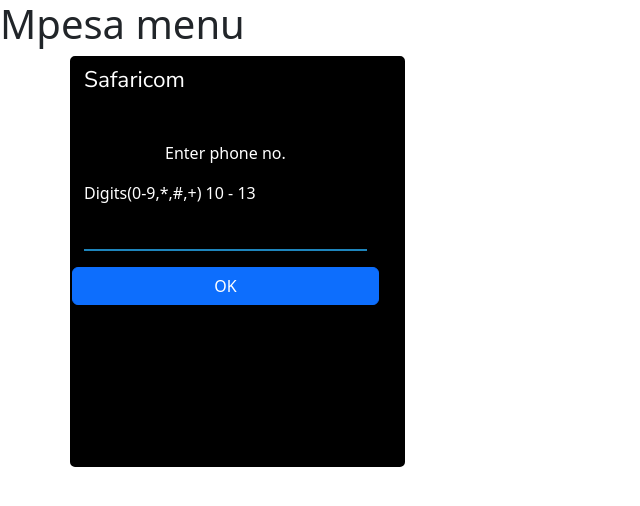
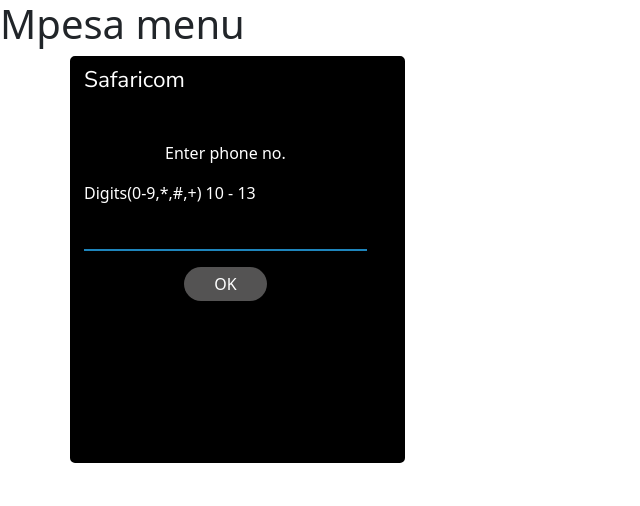
Before and after one commit to GeoffreyGichaga/mpesa-pin-sec, a React (Create React App) app: page /enternumber in a window 1280 px wide. Shown: the top 506 px of the page, without its empty margins (0-640 px from the left). Built offline with nearby package versions, Linux system fonts and the light colour scheme.

Commit message:
style the input section

```diff
--- a/src/pages/EnterNO.js
+++ b/src/pages/EnterNO.js
@@ -40,7 +40,9 @@
 
             <Form.Control id="input-space" aria-describedby="basic-addon3" />
           </InputGroup>
-          <Button className='ok-btn'>OK</Button>
+          <div className='d-flex justify-content-center'>
+          <Button id='ok-btn'>OK</Button>
+          </div>
 
 
 
--- a/src/styling/EnterNo.css
+++ b/src/styling/EnterNo.css
@@ -19,8 +19,21 @@
     border: none;
     border-bottom: 2px solid rgb(30, 133, 188);
     border-radius: 0;
+    color: white;
+
+}
+#input-space:focus{
+    border: none;
+    box-shadow: none;
+    background-color: transparent;
+    border-bottom: 2px solid rgb(30, 133, 188);
+
+
 }
 
-.ok-btn{
+#ok-btn{
     background-color: rgb(84, 83, 83);
+    padding: 5px 30px 5px 30px;
+    border-radius: 50px;
+    border: none;
 }
```
